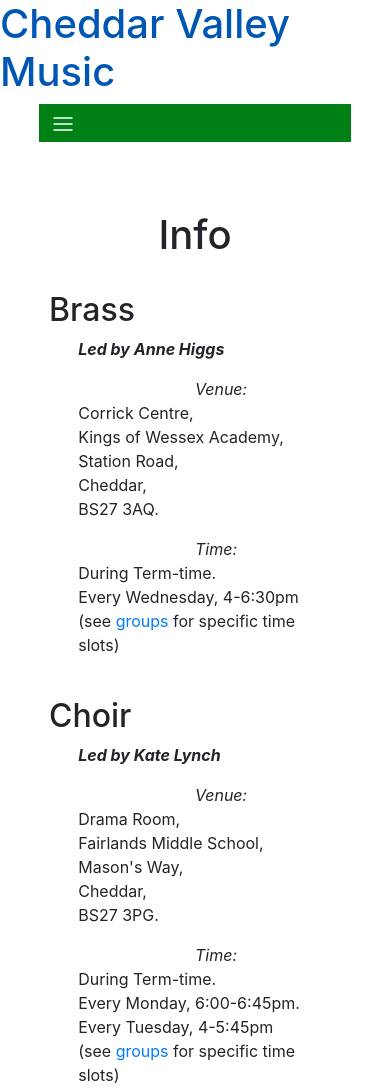
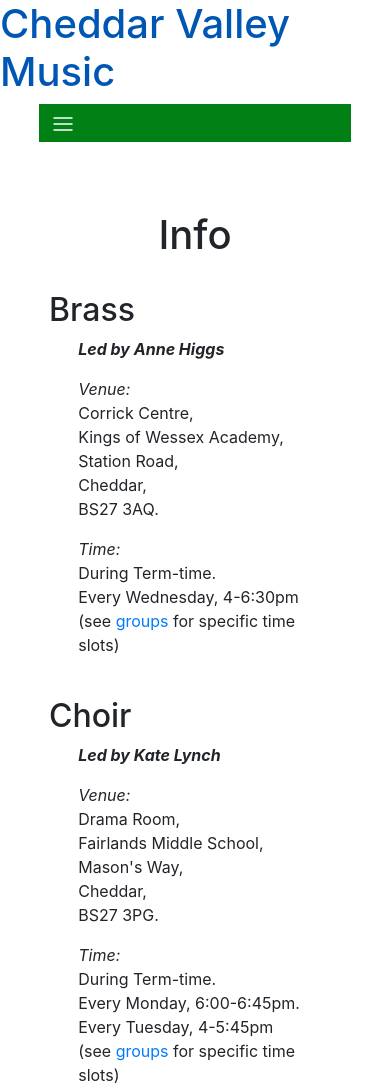
Before and after one commit to benlynch1931/CVM-website, a Gatsby site: page /phone/info in a window 390 px wide. Shown: the top 1090 px of the page. Built offline with nearby package versions, Linux system fonts and the light colour scheme; Gatsby itself is replaced by a stand-in of ours.

Commit message:
add font sizing for phones etc. on info page

```diff
--- a/src/style/info.css
+++ b/src/style/info.css
@@ -27,8 +27,6 @@ body {
   font-style: italic;
 }
 
-.info span {
-  position: relative;
-  left: 50%;
-  transform: translate(-50%, 0);
+.phone-size {
+  font-size: 0.8rem;
 }
```
